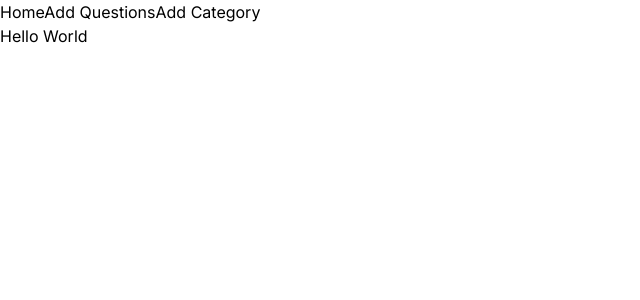
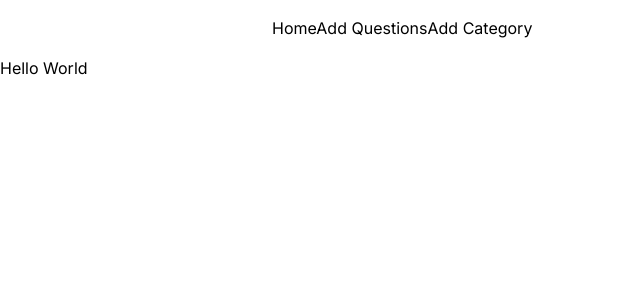
Before and after one commit to hunainhyder/next-js-mongo-db, a Next.js app: page / in a window 1280 px wide. Shown: the top 300 px of the page, without its empty margins (0-640 px from the left). Built offline with nearby package versions, Linux system fonts and the light colour scheme.

Commit message:
layout changes

```diff
--- a/app/layout.tsx
+++ b/app/layout.tsx
@@ -18,7 +18,9 @@ export default function RootLayout({
   return (
     <html lang="en">
       <body className={inter.className}>
-        <Navbar />
+        <div className='max-w-3xl mx-auto p-4'>
+          <Navbar />
+        </div>
         {children}
       </body>
     </html>
```
